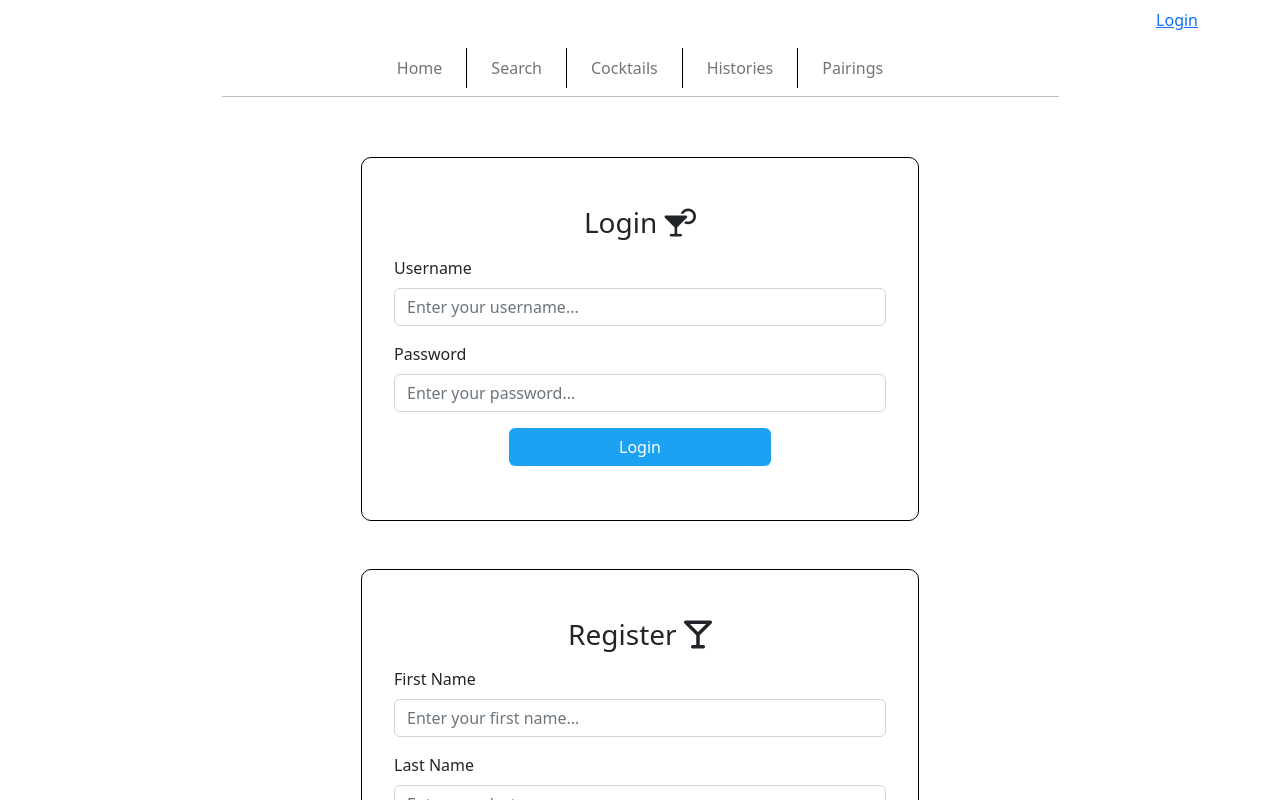
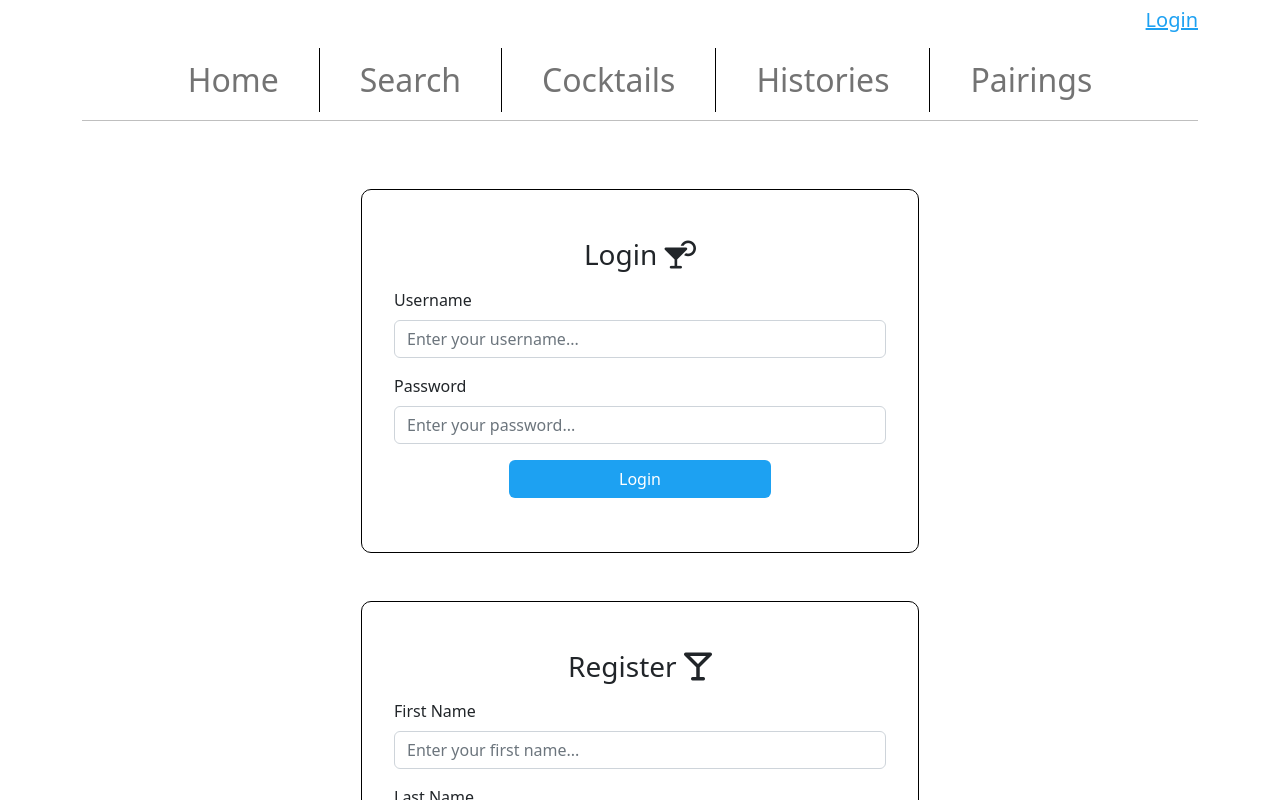
Before and after one commit to cesarguerrero1/CS5610Final-Front-end, a React (Create React App) app: page /login in a window 1280 px wide. Shown: the top 800 px of the page. Built offline with nearby package versions, Linux system fonts and the light colour scheme; no server answers.

Commit message:
The entire user functionality works! We are able to login as different users and the content displays differently for each user

```diff
--- a/src/components/admin/index.js
+++ b/src/components/admin/index.js
@@ -28,6 +28,8 @@ function AdminPage() {
         //Check to see the user is logged in AND an admin
         if (currentUser === null || isAdmin === false) {
             navigate('/home');
+        }else{
+            dispatch(findAllUsersThunk());
         }
         dispatch(findAllUsersThunk());
     })
--- a/src/components/index.css
+++ b/src/components/index.css
@@ -8,12 +8,15 @@
 
 /**CSS FOR NAVIGATION**/
 .wd-navigation-bottom-border{
-    width:75%;
     margin: 0px auto 12px auto;
     border-top: solid 1px  black;
 }
 .wd-navigation-item-border{
     border-right: solid .75px black;
+}
+.wd-nav-link{
+    text-decoration: underline;
+    color:#1da1f2;
 }
 
 /**CSS FOR LOGIN/REGISTER PAGE**/
@@ -56,3 +59,28 @@
     margin: 0px 16px;
     width:25%;
 }
+
+/**BREAKPOINTS FOR NAVIGATION**/
+@media (min-width: 576px){
+    .nav-item{
+        padding:0px 16px;
+    }
+}
+@media (min-width: 768px){
+    .navbar-nav{
+        font-size:24px;
+    }
+}
+
+@media (min-width: 992px){
+    .navbar-nav{
+        font-size: 32px;
+    }
+
+}
+
+@media (min-width: 1200px){
+    .nav-item{
+        padding:0px 32px;
+    }
+}
--- a/src/components/login/index.js
+++ b/src/components/login/index.js
@@ -17,8 +17,8 @@ import {loginThunk, registerThunk} from "../../services/thunks/users-thunk.js"
 function Login() {
     const { currentUser } = useSelector(state => state.users);
 
-    const navigate = useNavigate;
-    const dispatch = useDispatch;
+    const navigate = useNavigate();
+    const dispatch = useDispatch();
 
     //State Handling for Login
     const [loginUsername, setLoginUsername] = useState('');
@@ -30,7 +30,7 @@ function Login() {
         } else {
             alert("Attempting to Login");
             //Dispatch a call to see if this user is allowed to be logged in!
-            console.log(dispatch(loginThunk({username:loginUsername, password:loginPassword})));
+            dispatch(loginThunk({username:loginUsername, password:loginPassword}));
         }
     }
 
--- a/src/components/navigation/index.js
+++ b/src/components/navigation/index.js
@@ -7,39 +7,50 @@
  */
 
 import React from "react";
-import { useSelector } from "react-redux";
+import { useDispatch, useSelector } from "react-redux";
 import { Link } from "react-router-dom";
+
+//Thunks
+import {logoutThunk} from "../../services/thunks/users-thunk.js"
 
 function Navigation() {
     //We want to update the navigation if the user is logged in and/or an admin
     const {currentUser, isAdmin} = useSelector(state => state.users);
 
+    const dispatch = useDispatch();
+
+
+    function logoutClickHandler(){
+        dispatch(logoutThunk(currentUser));
+    }
+
     return (
-        <div>
-            <div className="col-12 my-2">
+        <div className="col-12 my-2">
+            <div>
                 <div className="d-flex justify-content-between">
-                    {currentUser && isAdmin && <span><Link to="/users">Manage Users</Link></span>}
+                    {currentUser && isAdmin && <h5>Welcome back: {currentUser.username} - (<Link to="/users" className="wd-nav-link">Manage Users</Link>)</h5>}
                     {!currentUser && !isAdmin && <span></span>}
-                    {!currentUser && <span><Link to="/login">Login</Link></span>}
-                    {currentUser && <span>Welcome back {currentUser.username}<Link to="/profile">Profile</Link></span>}
+                    {!currentUser && <h5><Link to="/login" className="wd-nav-link">Login</Link></h5>}
+                    {currentUser && !isAdmin && <h5>Welcome back: {currentUser.username}</h5>}
+                    {currentUser && <h5><Link to="/profile" className="wd-nav-link">Profile</Link> | <Link to="/home" className="wd-nav-link" onClick={logoutClickHandler}>Logout</Link></h5> }
                 </div>
             </div>
             <div className="navbar navbar-expand">
-                <div className="container-fluid justify-content-center">
+                <div className="container justify-content-center">
                     <ul className="navbar-nav">
-                        <li className="nav-item wd-navigation-item-border px-3">
+                        <li className="nav-item wd-navigation-item-border">
                             <Link to="/home" className="nav-link">Home</Link>
                         </li>
-                        <li className="nav-item wd-navigation-item-border px-3">
+                        <li className="nav-item wd-navigation-item-border">
                             <Link to="/search" className="nav-link">Search</Link>
                         </li>
-                        <li className="nav-item wd-navigation-item-border px-3">
+                        <li className="nav-item wd-navigation-item-border">
                             <Link to="/cocktails" className="nav-link">Cocktails</Link>
                         </li>
-                        <li className="nav-item wd-navigation-item-border px-3">
+                        <li className="nav-item wd-navigation-item-border">
                             <Link to="/tours" className="nav-link">Histories</Link>
                         </li>
-                        <li className="nav-item px-3">
+                        <li className="nav-item">
                             <Link to="/pairings" className="nav-link">Pairings</Link>
                         </li>
                     </ul>
--- a/src/reducers/users-reducer.js
+++ b/src/reducers/users-reducer.js
@@ -31,10 +31,12 @@ const userSlice = createSlice({
             if(state.currentUser.accountType === "ADMIN"){
                 state.isAdmin = true;
             }
+            return
         },
         [isLoggedInThunk.rejected]: (state, action) => {
             state.currentUser = null;
             state.isAdmin = false;
+            return
         },
 
         //Attempt to log the user in
@@ -45,9 +47,11 @@ const userSlice = createSlice({
             if(state.currentUser.accountType === "ADMIN"){
                 state.isAdmin = true;
             }
-            alert('Your login attempt was successful! Redirecting you to the home page');
+            alert("Successful Login! Redirecting you to home!");
+            return
         },
         [loginThunk.rejected]: (state, action) =>{
+            state.loginAttemptFailed = true;
             alert("The given username and/or password are invalid");
             return;
         },
@@ -57,6 +61,7 @@ const userSlice = createSlice({
             state.currentUser = null;
             state.loginAttemptFailed = false;
             state.isAdmin = false;
+            return
         },
 
         //Regiser a user
```
